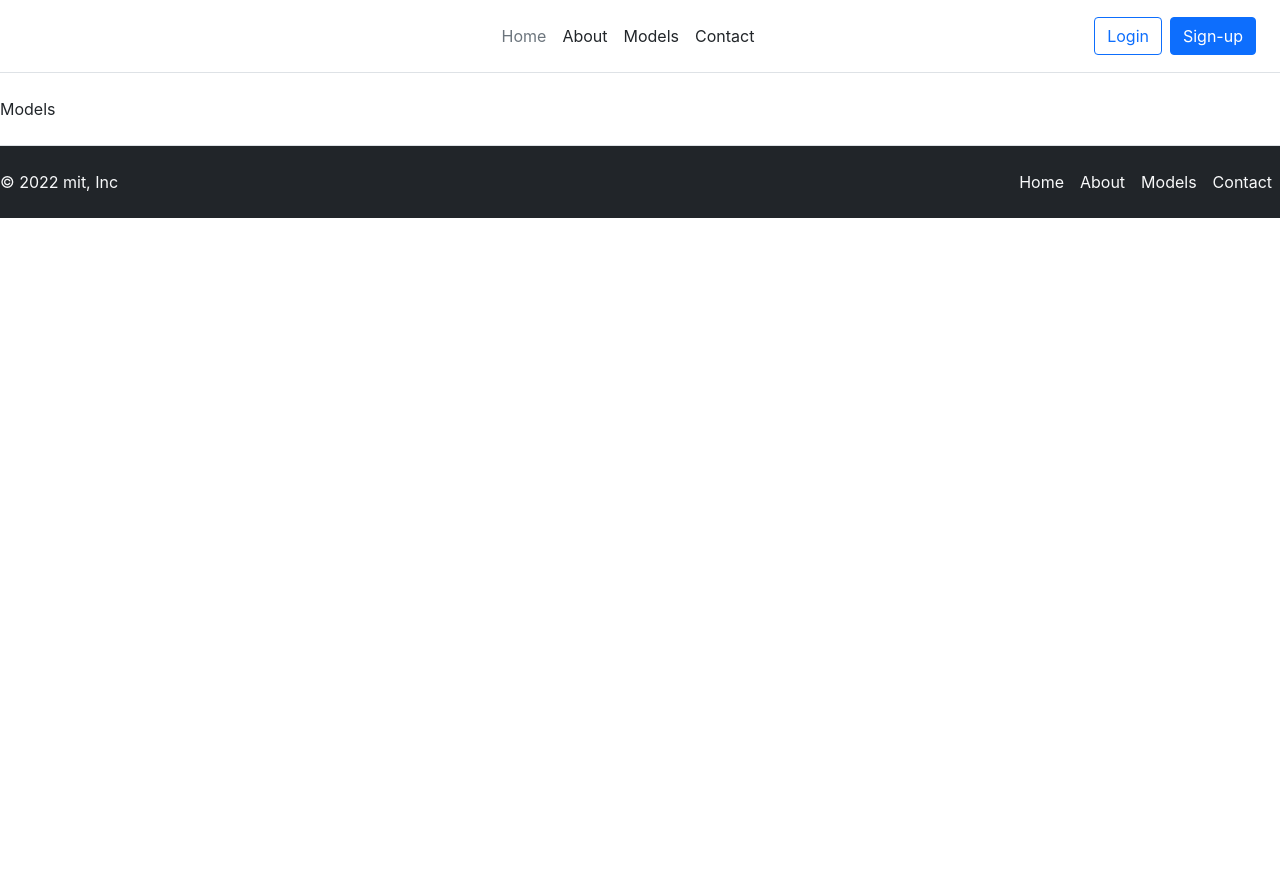
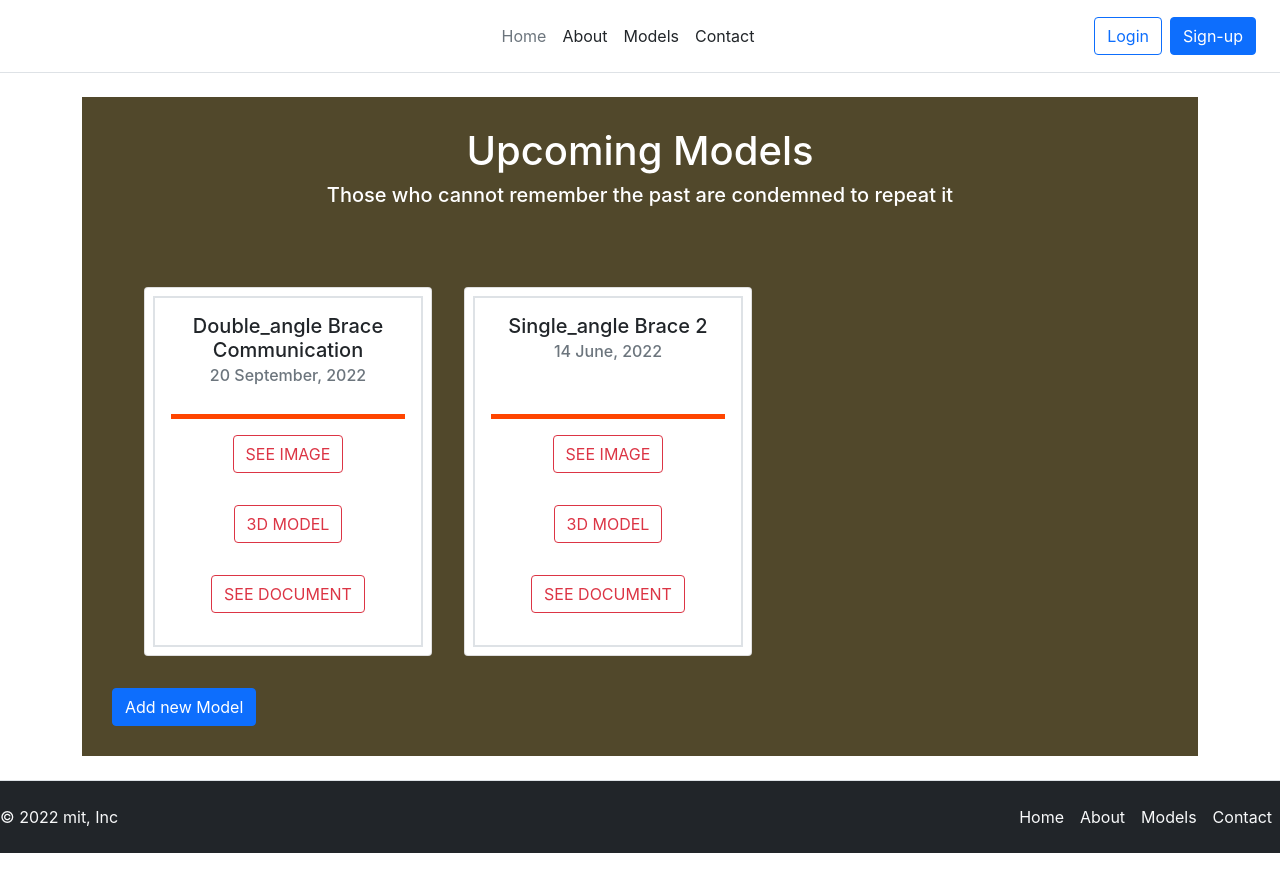
Before and after one commit to abhipatil46/Digital-Book, a React (Create React App) app in the folder digital_book/: page /models in a window 1280 px wide. Before the commit the page ends 800 px from the top, so only its background shows below. Built offline with nearby package versions, Linux system fonts and the light colour scheme.

Commit message:
Created dynamic model component

```diff
--- a/digital_book/src/components/Models.jsx
+++ b/digital_book/src/components/Models.jsx
@@ -1,8 +1,95 @@
 import React from 'react'
+import { useState } from 'react'
+import '../App.css'
+import './css/Models.css'
+import { getModelData, SetModelData } from './Models_Data'
 
 const Models = () => {
+
+  let Data = getModelData();
+  let [newModel, setNewModel] = useState([...Data])
+  let [model, setModel] = useState({});
+
+
+  let onChangeHandle=(e)=>{
+      setModel({...model,[e.target.name]:e.target.value})
+
+  }
+
+
+  let addData=()=>{
+    setNewModel([...newModel,model])
+    console.log(newModel);
+  }
+
+  let showData = () => {
+    console.log(newModel);
+  }
   return (
-    <div>Models</div>
+    <div className='container'>
+      <div className="main">
+        <div className="content text-center">
+          <h1>Upcoming Models</h1>
+          <div className='main_line'></div>
+          <h5>Those who cannot remember the past are condemned to repeat it</h5>
+        </div>
+        <div className="models-card">
+          <div className="model d-flex flex-wrap p-3 mt-5">
+
+            {
+              newModel.map((model) => {
+                return <div key={model.hedding} className="card p-2 m-3" style={{ width: '18rem' }}>
+                  <div className="card-body border border-2 text-center">
+                  <div className='' style={{height:'100px'}}>
+                    <h5 className="card-title text-dark">{model.hedding}</h5>
+                    <h6 className="card-subtitle mb-2 text-muted">{model.date}</h6>
+                  </div>
+                    <div className='cardLine text-center'></div>
+                    <button className='btn btn-outline-danger m-3'> SEE IMAGE</button>
+                    <button className='btn btn-outline-danger m-3'> 3D MODEL</button>
+                    <button className='btn btn-outline-danger m-3' onClick={showData} > SEE DOCUMENT</button>
+                  </div>
+                </div>
+              })
+
+            }
+
+          </div>
+
+          {/* Model Window */}
+
+          <button type="button" class="btn btn-primary" data-bs-toggle="modal" data-bs-target="#exampleModal" data-bs-whatever="@mdo">Add new Model</button>
+
+          <div class="modal fade" id="exampleModal" tabindex="-1" aria-labelledby="exampleModalLabel" aria-hidden="true">
+            <div class="modal-dialog">
+              <div class="modal-content">
+                <div class="modal-header">
+                  <h5 class="modal-title" id="exampleModalLabel">New message</h5>
+                  <button type="button" class="btn-close" data-bs-dismiss="modal" aria-label="Close"></button>
+                </div>
+                <div class="modal-body">
+                  <form>
+                    <div class="mb-3">
+                      <label for="recipient-name" class="col-form-label text-dark">Heading:</label>
+                      <input type="text" onChange={onChangeHandle} name='hedding' class="form-control" id="recipient-name" />
+                    </div>
+                    <div class="mb-3">
+                      <label for="message-text" class="col-form-label text-dark">Data:</label>
+                      <input class="form-control" onChange={onChangeHandle} name='date' id="message-text"></input>
+                    </div>
+                  </form>
+                </div>
+                <div class="modal-footer">
+                  <button type="button" class="btn btn-secondary" data-bs-dismiss="modal">Close</button>
+                  <button type="button" onClick={addData} class="btn btn-primary">Add</button>
+                </div>
+              </div>
+            </div>
+          </div>
+
+        </div>
+      </div>
+    </div>
   )
 }
 
--- /dev/null
+++ b/digital_book/src/components/Models_Data.js
@@ -0,0 +1,19 @@
+let Model=[
+    {
+        hedding:'Double_angle Brace Communication',
+        date:'20 September, 2022'
+    },{
+        hedding:'Single_angle Brace 2',
+        date:'14 June, 2022'
+    }
+]
+
+let getModelData=()=>{
+    return Model;
+}
+
+let SetModelData=(model)=>{
+    Model.push(model)
+}
+
+export {getModelData,SetModelData}
--- /dev/null
+++ b/digital_book/src/components/css/Models.css
@@ -0,0 +1,11 @@
+.main{
+    background-color: rgb(81, 72, 43);
+    color:white;
+    padding: 30px;
+}
+.cardLine{
+    background-color: orangered;
+    height: 5px;
+    width: auto;
+    /* float: right; */
+}
```
Also changed, not shown: digital_book/src/App.css (line endings or trailing spaces).
